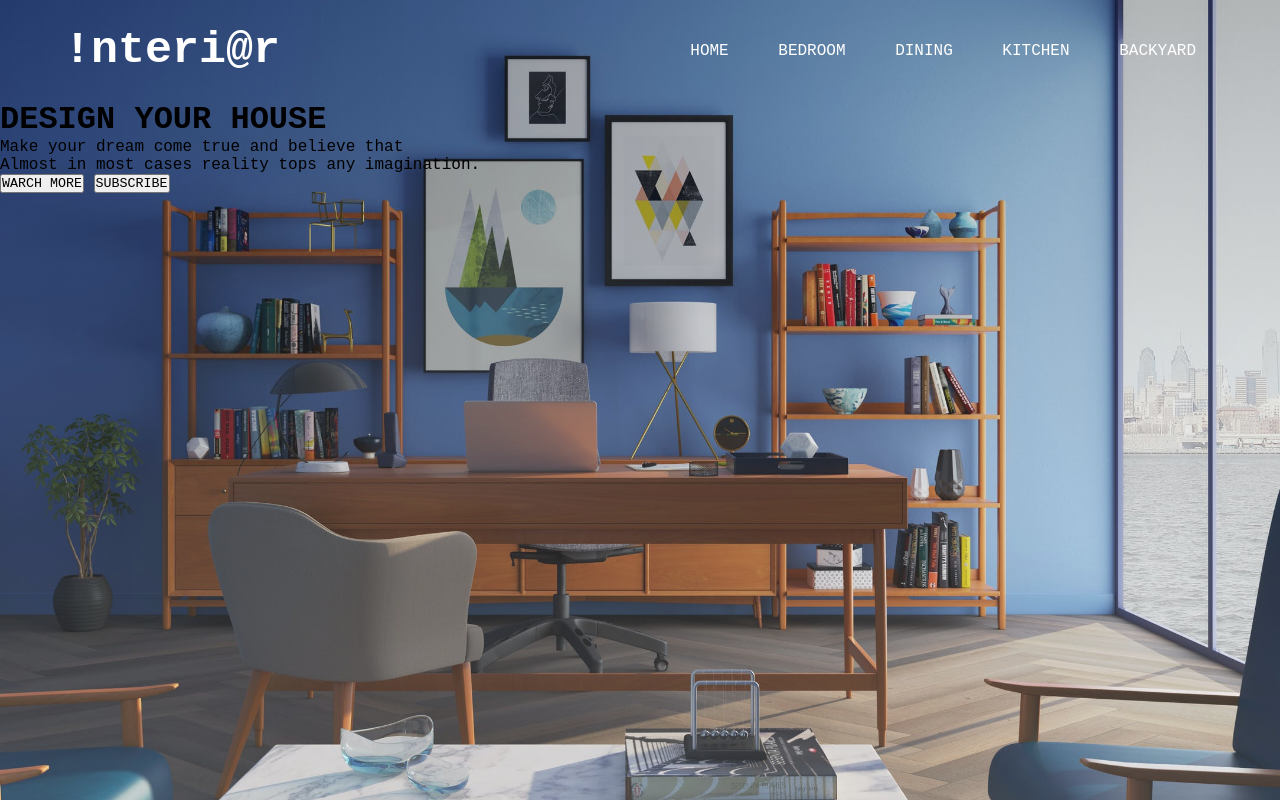
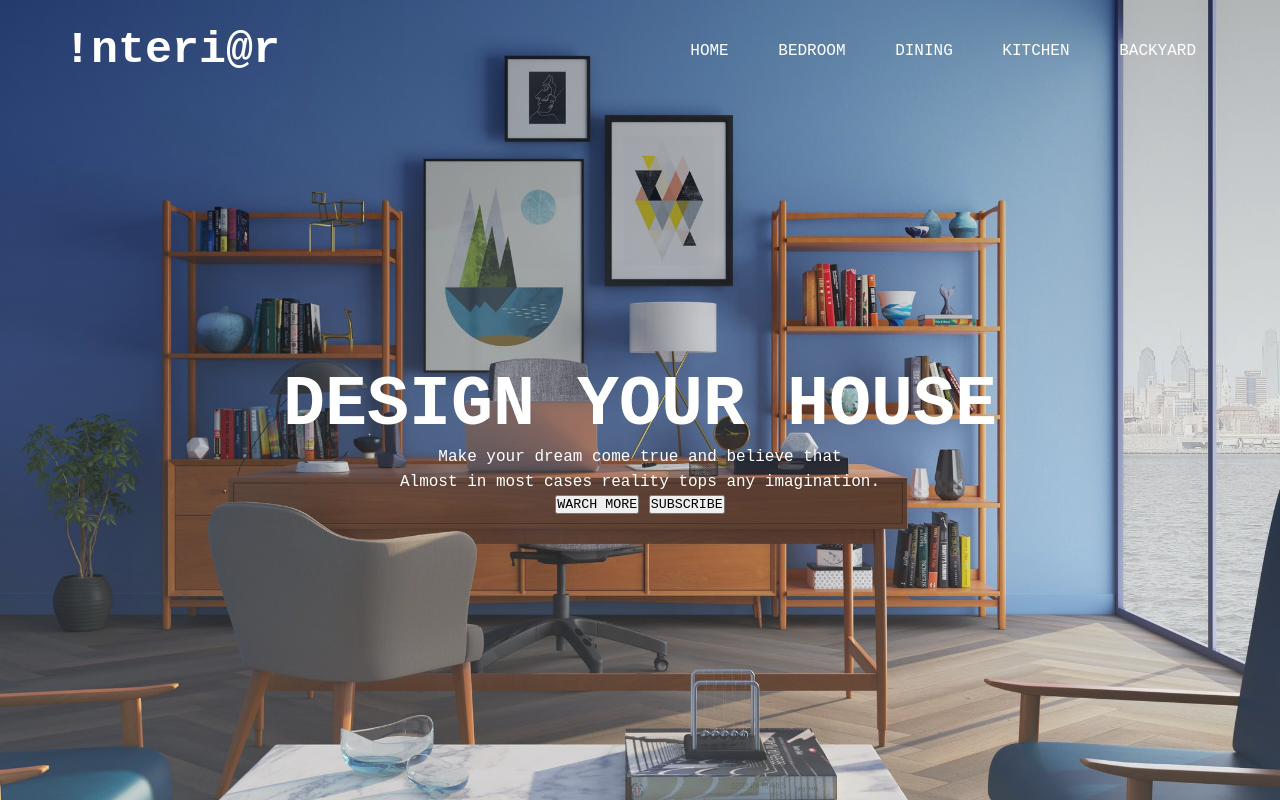
Before and after one commit to ilarioni/interiorDesign-Btns, a plain HTML site: page index.html in a window 1280 px wide. Drawn offline with Linux system fonts and the light colour scheme.

Commit message:
content h1 & p

```diff
--- a/style.css
+++ b/style.css
@@ -53,3 +53,21 @@
 .navbar ul li:hover::after {
     width:100%;
 }
+
+.content {
+    width: 100%;
+    position: absolute;
+    top: 55%;
+    transform: translateY(-50%);
+    text-align: center;
+    color: #fff;
+}
+
+.content h1 {
+    font-size: 70px;
+}
+
+.content p {
+    font-weight: 100;
+    line-height: 25px;
+}
```
